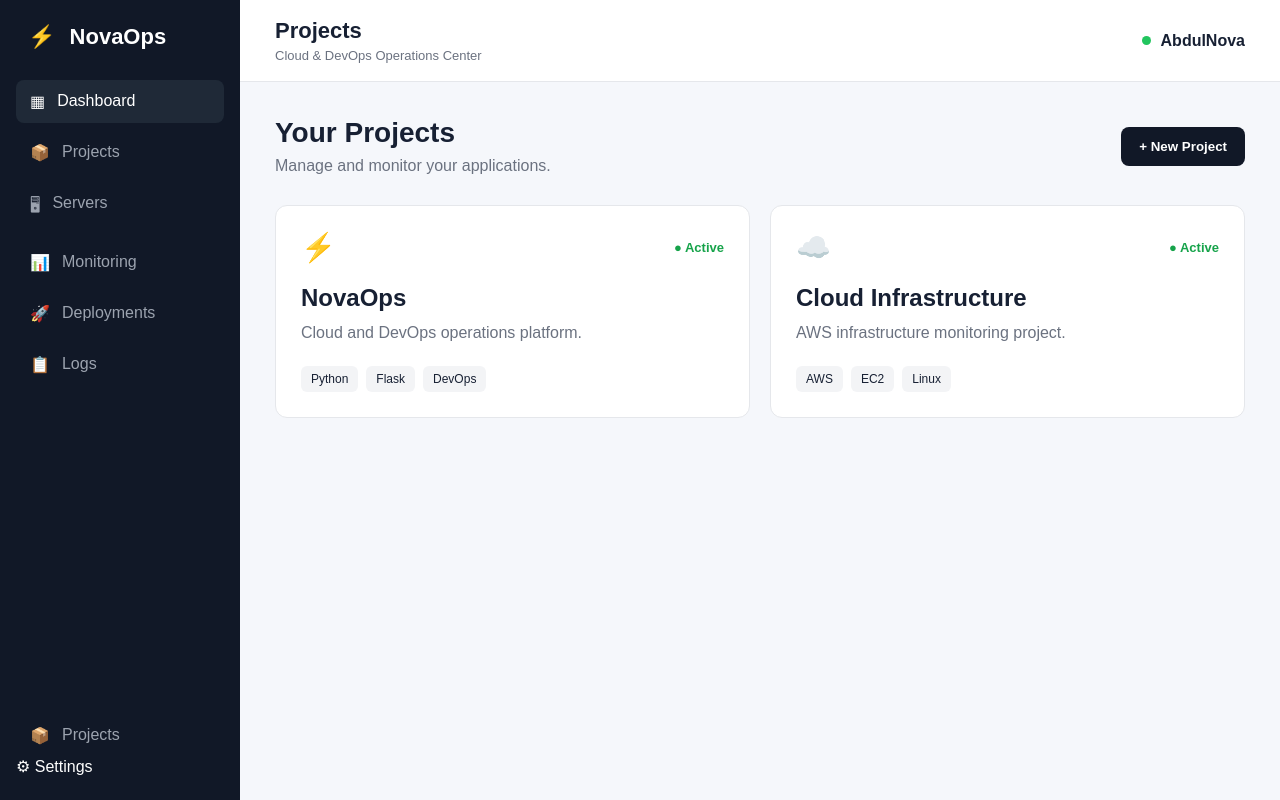
After one commit to abdulwasim19/NovaOps-1.0, a Flask app: page /projects in a window 1280 px wide. The commit adds this page. Run offline with Flask 3, Linux system fonts and the light colour scheme.

Commit message:
Build dashboard and projects pages

```diff
--- a/app.py
+++ b/app.py
@@ -5,7 +5,24 @@ app = Flask(__name__)
 
 @app.route("/")
 def dashboard():
-    return render_template("dashboard.html")
+
+    stats = {
+        "projects": 4,
+        "servers": 8,
+        "deployments": 24,
+        "health": 98
+    }
+
+    return render_template(
+        "dashboard.html",
+        stats=stats
+    )
+
+
+@app.route("/projects")
+def projects():
+
+    return render_template("projects.html")
 
 
 if __name__ == "__main__":
--- a/static/css/style.css
+++ b/static/css/style.css
@@ -332,3 +332,87 @@ body {
     color: #9ca3af;
     font-size: 12px;
 }
+
+.projects-grid {
+    display: grid;
+
+    grid-template-columns:
+        repeat(2, 1fr);
+
+    gap: 20px;
+}
+
+
+.project-card {
+    background: white;
+
+    border: 1px solid #e5e7eb;
+
+    border-radius: 12px;
+
+    padding: 25px;
+
+    transition: 0.2s;
+}
+
+
+.project-card:hover {
+    transform: translateY(-3px);
+}
+
+
+.project-header {
+    display: flex;
+
+    justify-content: space-between;
+
+    align-items: center;
+
+    margin-bottom: 20px;
+}
+
+
+.project-icon {
+    font-size: 28px;
+}
+
+
+.project-status {
+    color: #16a34a;
+
+    font-size: 13px;
+
+    font-weight: 600;
+}
+
+
+.project-card h2 {
+    margin-bottom: 8px;
+}
+
+
+.project-card p {
+    color: #6b7280;
+
+    line-height: 1.6;
+}
+
+
+.project-footer {
+    display: flex;
+
+    gap: 8px;
+
+    margin-top: 20px;
+}
+
+
+.project-footer span {
+    background: #f3f4f6;
+
+    padding: 6px 10px;
+
+    border-radius: 6px;
+
+    font-size: 12px;
+}
--- a/templates/base.html
+++ b/templates/base.html
@@ -25,14 +25,14 @@
 
             <nav class="navigation">
 
-                <a href="/" class="nav-item active">
-                    <span>▦</span>
-                    Dashboard
+                <a href="{{ url_for('dashboard') }}" class="nav-item active">
+                    <span class="nav-icon">▦</span>
+                    <span>Dashboard</span>
                 </a>
 
-                <a href="#" class="nav-item">
-                    <span>📦</span>
-                    Projects
+                <a href="{{ url_for('projects') }}" class="nav-item">
+                    <span class="nav-icon">📦</span>
+                    <span>Projects</span>
                 </a>
 
                 <a href="#" class="nav-item">
@@ -59,9 +59,12 @@
 
             <div class="sidebar-bottom">
 
-                <a href="#" class="nav-item">
-                    <span>⚙</span>
-                    Settings
+                <a href="/projects" class="nav-item">
+                    <span>📦</span>
+                    Projects
+                </a>
+                <span>⚙</span>
+                Settings
                 </a>
 
             </div>
--- /dev/null
+++ b/templates/projects.html
@@ -0,0 +1,80 @@
+{% extends "base.html" %}
+
+{% block title %}
+NovaOps | Projects
+{% endblock %}
+
+{% block page_title %}
+Projects
+{% endblock %}
+
+{% block content %}
+
+<div class="welcome">
+
+    <div>
+        <h1>Your Projects</h1>
+        <p>Manage and monitor your applications.</p>
+    </div>
+
+    <button class="primary-btn">
+        + New Project
+    </button>
+
+</div>
+
+
+<div class="projects-grid">
+
+    <div class="project-card">
+
+        <div class="project-header">
+            <span class="project-icon">⚡</span>
+
+            <span class="project-status">
+                ● Active
+            </span>
+        </div>
+
+        <h2>NovaOps</h2>
+
+        <p>
+            Cloud and DevOps operations platform.
+        </p>
+
+        <div class="project-footer">
+            <span>Python</span>
+            <span>Flask</span>
+            <span>DevOps</span>
+        </div>
+
+    </div>
+
+
+    <div class="project-card">
+
+        <div class="project-header">
+            <span class="project-icon">☁️</span>
+
+            <span class="project-status">
+                ● Active
+            </span>
+        </div>
+
+        <h2>Cloud Infrastructure</h2>
+
+        <p>
+            AWS infrastructure monitoring project.
+        </p>
+
+        <div class="project-footer">
+            <span>AWS</span>
+            <span>EC2</span>
+            <span>Linux</span>
+        </div>
+
+    </div>
+
+</div>
+
+{% endblock %}
```
